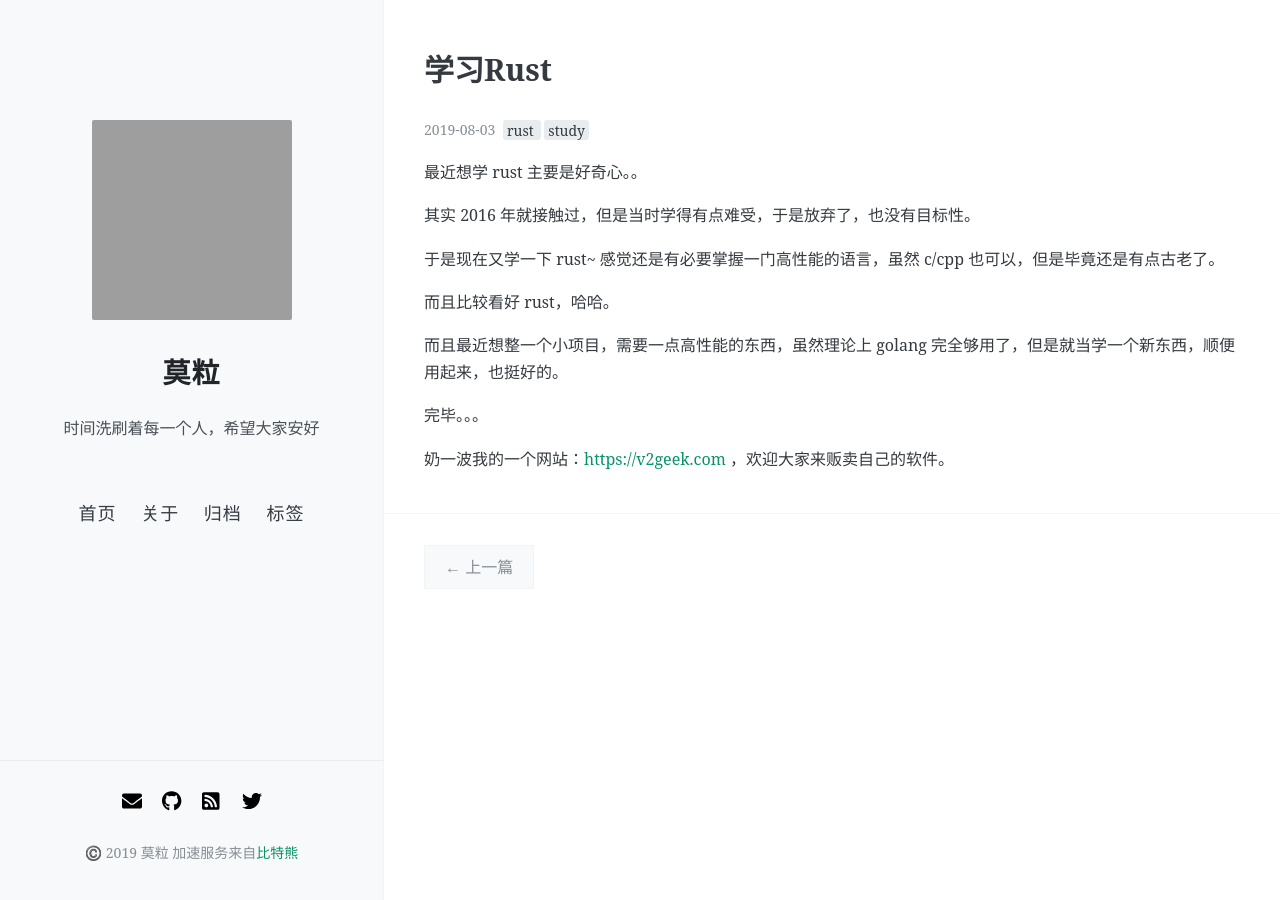
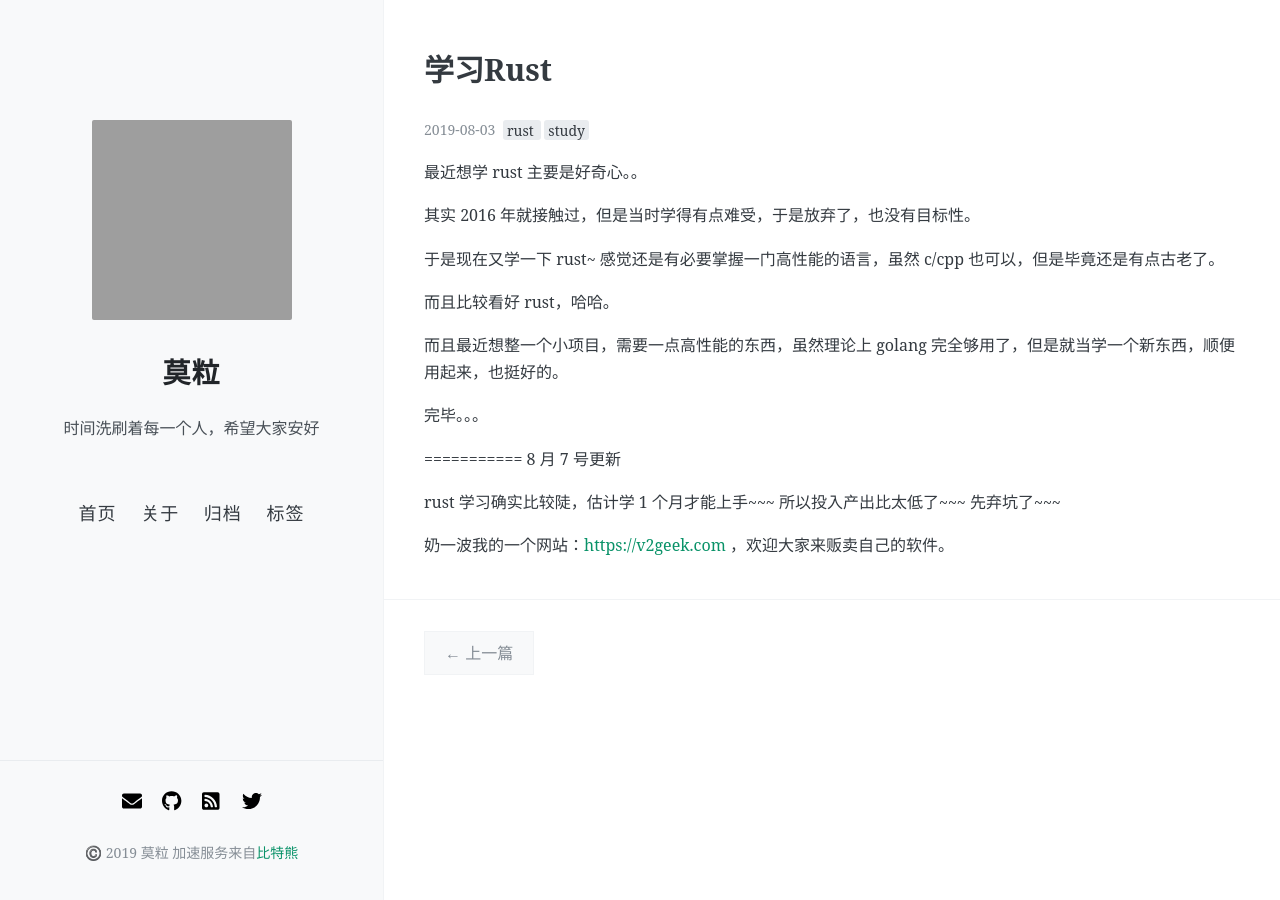
Before and after one commit to molizz/molizz, a Jekyll site: the page built from _posts/2019-08-03-study-rust.md, in a window 1280 px wide. Built offline with Jekyll 4.4.1, drawn with Linux system fonts in a browser that asks for light colours; nearby versions of some CDN libraries; our own code applies the rules of GitHub Pages for plain Markdown files; comment, search, counter and statistics services are not loaded; grey boxes are pictures that could not be loaded.

Commit message:
2019-08-07 00:30:00

```diff
--- a/_posts/2019-08-03-study-rust.md
+++ b/_posts/2019-08-03-study-rust.md
@@ -21,4 +21,8 @@
 
 完毕。。。
 
+=========== 8 月 7 号更新
+
+rust 学习确实比较陡，估计学 1 个月才能上手~~~ 所以投入产出比太低了~~~ 先弃坑了~~~
+
 奶一波我的一个网站：[https://v2geek.com](https://v2geek.com) ，欢迎大家来贩卖自己的软件。
```
